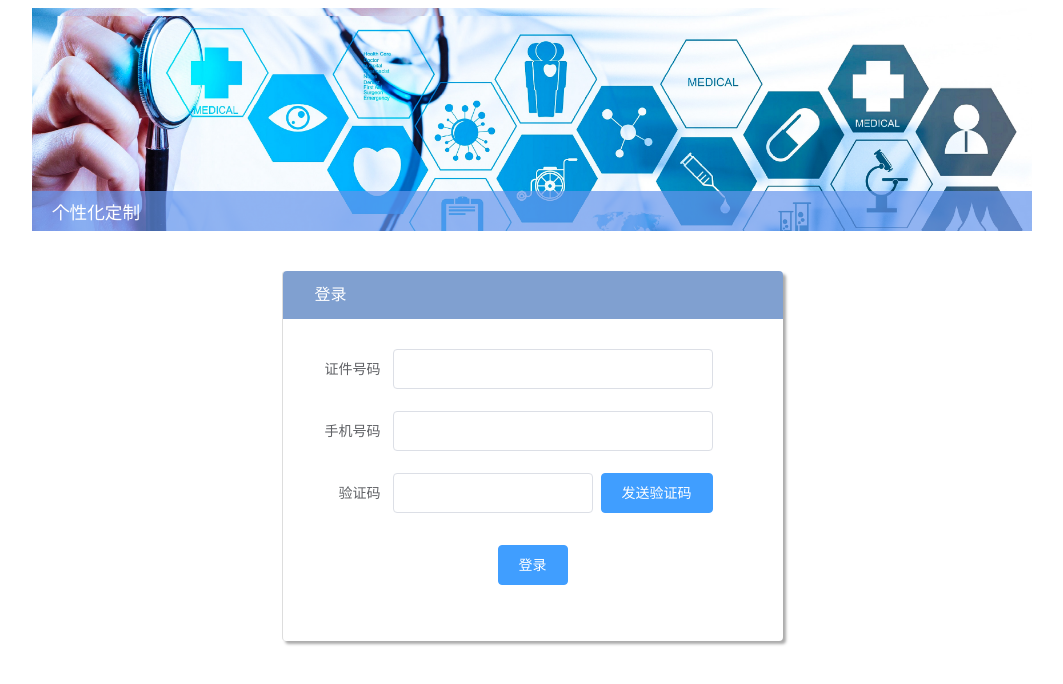
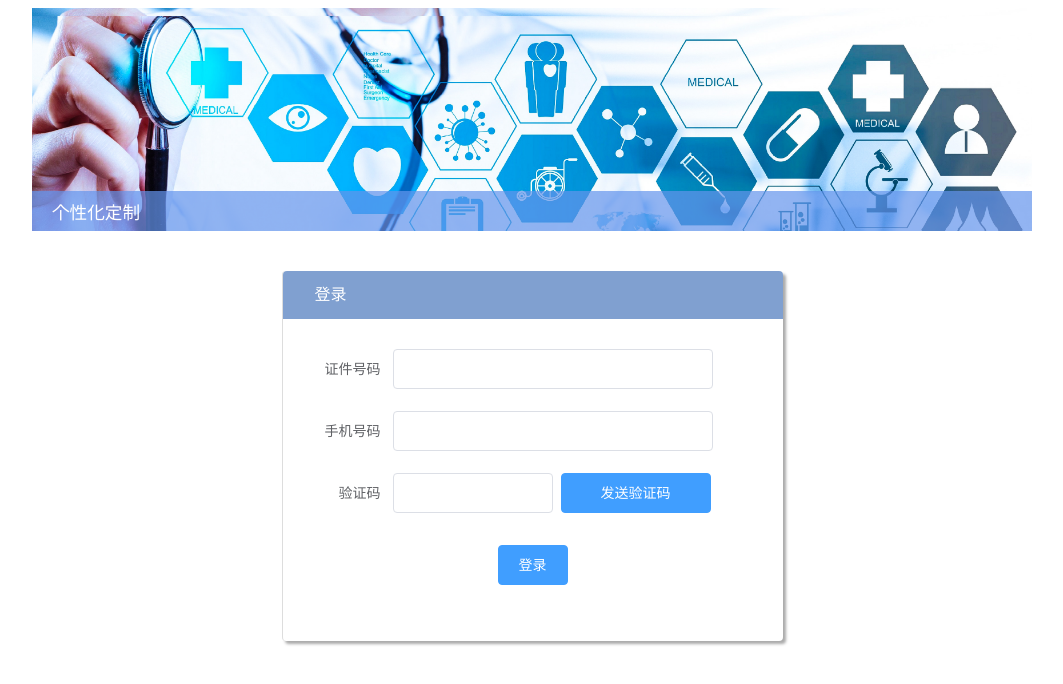
Before and after one commit to alansif/ah_idv, a Vue app: page / in a window 1280 px wide. Shown: the top 684 px of the page, without its empty margins (108-1171 px from the left). Built offline with nearby package versions, Linux system fonts and the light colour scheme; what vue-resource would draw is missing.

Commit message:
for 2019.4.24

```diff
--- /dev/null
+++ b/src/components/Timerbtn.vue
@@ -0,0 +1,58 @@
+<template>
+  <el-button type="primary" :loading="loading"  v-on:click="run" :disabled="disabled || time > 0">{{ text }}</el-button>
+</template>
+
+<script>
+    /* eslint-disable */
+    export default {
+    name: 'timerbtn',
+    props: {
+        second: {
+            type: Number,
+            default: 90
+        },
+        disabled: {
+            type: Boolean,
+            default: false
+        }
+    },
+    data:function () {
+    	return {
+            time: 0,
+            loading: false
+    	}
+    },
+    methods: {
+        run: function () {
+        	this.$emit('run');
+        },
+        start: function(){
+            this.loading = true;
+        	this.time = this.second;
+        	this.timer();
+        },
+        stop: function(){
+        	this.time = 0;
+        	this.disabled = false;
+            this.loading = false;
+        },
+        setDisabled: function(val){
+        	this.disabled = val;
+        },
+        timer: function () {
+            if (this.time > 0) {
+                this.time--;
+                setTimeout(this.timer, 1000);
+            }else{
+            	this.disabled = false;
+                this.loading = false;
+            }
+        }
+    },
+    computed: {
+        text: function () {
+            return this.time > 0 ? this.time + '秒后重发' : '发送验证码';
+        }
+    }
+}
+</script>
--- a/src/views/Login.vue
+++ b/src/views/Login.vue
@@ -5,16 +5,16 @@
                 登录
             </div>
         </div>
-        <el-form ref="form" :model="form" label-width="80px" class="loginform">
+        <el-form ref="form" :model="form" label-width="80px" class="loginform" @submit.native.prevent>
             <el-form-item label="证件号码">
-                <el-input v-model="form.idnumber"></el-input>
+                <el-input v-model="form.idnumber" :maxlength="18"></el-input>
             </el-form-item>
             <el-form-item label="手机号码">
-                <el-input v-model="form.phone"></el-input>
+                <el-input v-model="form.phone" :maxlength="11"></el-input>
             </el-form-item>
             <el-form-item label="验证码">
-                <el-input v-model="form.vcode" style="width:200px;margin-right:8px;"></el-input>
-				<el-button type="primary" @click="sendvcode">发送验证码</el-button>
+                <el-input v-model="form.vcode" :maxlength="6" style="width:160px;margin-right:8px;"></el-input>
+				<Timerbtn ref="tb" type="primary" @run="sendvcode" style="width:150px">发送验证码</Timerbtn>
             </el-form-item>
         </el-form>
         <div style="text-align:center">
@@ -24,7 +24,10 @@
 </template>
 
 <script>
+    /* eslint-disable */
     import {restbase} from '../rest'
+    import Timerbtn from '@/components/Timerbtn.vue'
+
     export default {
         name: 'login',
         data() {
@@ -36,19 +39,33 @@
                 }
             }
         },
+        components: {
+            Timerbtn
+        },
 		methods: {
 			sendvcode() {
                 this.$http.post(restbase() + "asp/SendVerifyInfo", {
                     SFZH: this.form.idnumber,
                     Phone: this.form.phone
                 }).then((response) => {
-                    // eslint-disable-next-line
                     console.log(response);
+                    const r = JSON.parse(response.data.d);
+                    if (r[0].code !== '0') {
+                        this.$notify.error({
+                            title: '错误',
+                            message: r[0].description
+                        });
+                    } else {
+                        this.$notify({
+                            title: '成功',
+                            message: '验证码已发送',
+                            type: 'success'
+                        });
+                        this.$refs.tb.start();
+                    }
                 }, (response) => {
-                    // eslint-disable-next-line
                     console.log(response);
                 }).catch((response) => {
-                    // eslint-disable-next-line
                     console.log(response);
                 });
 			},
@@ -58,17 +75,20 @@
                     Mobile: this.form.phone,
                     PWD: this.form.vcode
                 }).then((response) => {
-					const j = JSON.parse(response.data.d);
-					const d = j;
-					this.$root.user = d;
-                    // eslint-disable-next-line
-                    console.log(this.$root.user);
-					this.$router.push('info');
+                    const r = JSON.parse(response.data.d);
+                    console.log(r);
+                    if (r.code !== '0') {
+                        this.$notify.error({
+                            title: '错误',
+                            message: r.description
+                        });
+                    } else {
+                        this.$root.user = r;
+    					this.$router.push('info');
+                    }
                 }, (response) => {
-                    // eslint-disable-next-line
                     console.log(response);
                 }).catch((response) => {
-                    // eslint-disable-next-line
                     console.log(response);
                 });
             }
--- a/src/views/Order.vue
+++ b/src/views/Order.vue
@@ -46,6 +46,13 @@
                         </template>
                     </el-table-column>
                 </el-table>
+                <div style="font-size:14px;margin:6px 0 10px 10px;">
+                    <el-row>
+                        <el-col :span="8">折后价格：{{discount}}</el-col>
+                        <el-col :span="8">额定金额：{{$root.user.FixedQuota}}</el-col>
+                        <el-col :span="8">应付款：{{Math.max(discount - parseInt($root.user.FixedQuota),0)}}</el-col>
+                    </el-row>
+                </div>
 				<div v-if="unselecteditemlist.length > 0">
 					<el-button type="text" @click="dialogTableVisible=true" style="padding-bottom:0">点击此处查看未选项目</el-button>
 				</div>
@@ -73,12 +80,13 @@
 		</el-dialog>
         <div style="text-align:center;margin-bottom:60px;">
             <router-link to="/pepkg"><el-button type="primary" style="margin-right:20px">上一步</el-button></router-link>
-            <el-button type="primary">确定</el-button>
+            <el-button type="primary" @click="cost">确定</el-button>
         </div>
     </div>
 </template>
 
 <script>
+    import {restbase} from '../rest'
     export default {
         name: 'order',
         data() {
@@ -140,6 +148,38 @@
                 sums[0] = '合计';
                 sums[3] = s + '.00';
                 return sums;
+            },
+            cost() {
+                const PKIDs = this.selectedpkgs.map(item => item.PKID);
+                this.$http.post(restbase() + "asp/SetToPayment", {
+                    SFZH: this.$root.user.PaperValue,
+                    PackIDs: PKIDs
+                }).then((response) => {
+                    console.log(response);
+                    const r = JSON.parse(response.data.d);
+                    if (r.code !== '0') {
+                        this.$notify.error({
+                            title: '错误',
+                            message: r.description
+                        });
+                    } else {
+                        this.$notify({
+                            title: '成功',
+                            message: '已出签',
+                            type: 'success'
+                        });
+                    }
+                }, (response) => {
+                    console.log(response);
+                }).catch((response) => {
+                    console.log(response);
+                });
+            }
+        },
+        computed: {
+            discount() {
+                const s = this.itemlist.reduce((prev, item) => this.getG(item).GPrice + prev, 0);
+                return s * 0.8 + '.00';
             }
         }
     }
```
